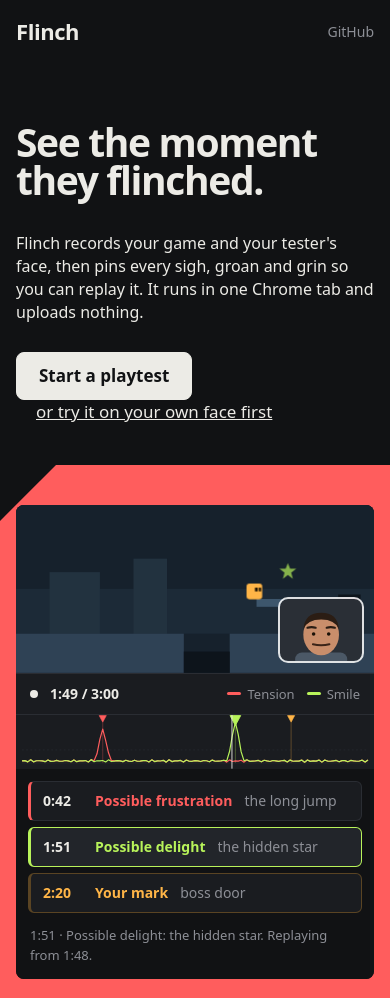
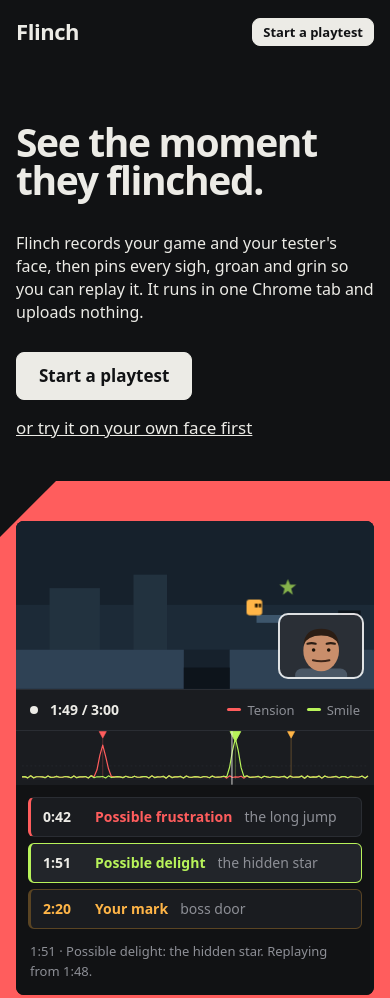
Before and after one commit to Harindulk/flinch, a website built with Vite: page index.html in a window 390 px wide. Shown: the top 998 px of the page. Built offline with nearby package versions, Linux system fonts and the light colour scheme; files whose address does not match are found by name.

Commit message:
Headline flinches with the demo, sticky nav with an action, tighter share text
The word 'flinched' jolts each time the demo's tester frowns (off for
reduced motion). The nav stays at the top with a Start a playtest button.
Shorter og:description, typographic apostrophes in meta tags (one scraper
cut the description at the ASCII one), and a call to action on the share
image.

```diff
--- a/src/landing.css
+++ b/src/landing.css
@@ -11,7 +11,12 @@
 .landing section { margin-top: var(--gap); }
 
 /* Navigation */
-.l-nav { display: flex; align-items: center; gap: 28px; height: 76px; font-size: 14px; }
+.l-nav { display: flex; align-items: center; gap: 28px; height: 76px; font-size: 14px; position: sticky; top: 0; z-index: 10; background: var(--bg); }
+.landing > .l-nav { max-width: none; padding-left: max(var(--margin), calc((100% - 1360px) / 2 + var(--margin))); padding-right: max(var(--margin), calc((100% - 1360px) / 2 + var(--margin))); }
+.l-nav-cta { height: 34px; padding: 0 14px; font-size: 14px; }
+.l-flinch { display: inline-block; }
+.l-flinch.jolt { animation: jolt 420ms cubic-bezier(0.3, 0.7, 0.2, 1); }
+@keyframes jolt { 0% { transform: none; } 18% { transform: translate(-0.06em, 0.03em) rotate(-2.5deg); } 36% { transform: translate(0.05em, -0.02em) rotate(1.8deg); } 58% { transform: translate(-0.02em, 0) rotate(-0.8deg); } 100% { transform: none; } }
 .l-nav a { text-decoration: none; color: var(--soft); transition: color 120ms ease; }
 .l-nav a:hover, .l-nav a:focus-visible { color: var(--ink); }
 .l-word { font-weight: 750; font-size: 22px; letter-spacing: -0.02em; color: var(--ink) !important; }
@@ -220,10 +225,11 @@
 /* Phone and tablet: each section re-composed, not squeezed */
 @media (max-width: 900px) {
   .l-nav { gap: 18px; height: 64px; }
-  .l-nav a:not(.l-word):not([href^="http"]) { display: none; }
+  .l-nav a:not(.l-word) { display: none; }
   .l-hero { min-height: 0; overflow: visible; }
   .l-hero h1 { font-size: 10vw; }
   .l-lede { font-size: 16px !important; }
+  .l-try-link { display: block; margin: 16px 0 0; }
   .l-stage { position: relative; left: 0; top: 0; margin-top: 40px; height: 620px; clip-path: polygon(0 56px, 56px 0, 100% 0, 100% 100%, 0 100%); }
   .l-stage-inner { left: 16px; right: 16px; top: 40px; }
   .d-review { width: 100%; }
--- a/src/landing/demo.ts
+++ b/src/landing/demo.ts
@@ -110,7 +110,7 @@ function timelineView() {
 const reduced = () => matchMedia("(prefers-reduced-motion: reduce)").matches;
 
 /** The hero fragment. Returns its root; the first pin is selected and paused on its moment. */
-export function reviewDemo(): HTMLElement {
+export function reviewDemo(onMoment: (kind: MomentKind) => void = () => {}): HTMLElement {
   const game = gameScene();
   const face = faceView();
   const line = timelineView();
@@ -154,7 +154,10 @@ export function reviewDemo(): HTMLElement {
     clockTimer = window.setInterval(tick, 50);
     tick();
     const moment = 3 / 4; // the pinned second, as a share of the 4 s replay
-    faceTimer = window.setTimeout(() => face.set(p.kind === "frustration" ? "frown" : p.kind === "delight" ? "smile" : "rest"), reduced() ? 0 : dur * moment);
+    faceTimer = window.setTimeout(() => {
+      face.set(p.kind === "frustration" ? "frown" : p.kind === "delight" ? "smile" : "rest");
+      onMoment(p.kind);
+    }, reduced() ? 0 : dur * moment);
     const kf =
       p.scene === "fall"
         ? [{ transform: "translate(150px,230px)" }, { transform: "translate(285px,230px)", offset: 0.45 }, { transform: "translate(325px,190px)", offset: 0.62 }, { transform: "translate(345px,250px)", offset: 0.75 }, { transform: "translate(350px,330px)" }]
--- a/src/screens/home.ts
+++ b/src/screens/home.ts
@@ -85,6 +85,7 @@ export function homeScreen(): Screen {
           h("a", { href: "#takeaway", onclick: jump("takeaway") }, "What you get"),
           h("a", { href: "#privacy", onclick: jump("privacy") }, "Privacy"),
           h("a", { href: REPO, rel: "noopener" }, "GitHub"),
+          ok ? h("button", { class: "primary small l-nav-cta", type: "button", onclick: start }, "Start a playtest") : null,
         ),
         h("main", {},
           hero(action),
@@ -114,15 +115,23 @@ const jump = (id: string) => (e: Event) => {
 };
 
 function hero(action: HTMLElement) {
+  // The headline flinches with the demo: each time the drawn tester frowns, the word jolts once.
+  const word = h("span", { class: "l-flinch" }, "flinched");
+  const jolt = (kind: string) => {
+    if (kind !== "frustration" || matchMedia("(prefers-reduced-motion: reduce)").matches) return;
+    word.classList.remove("jolt");
+    void word.offsetWidth; // restart the animation
+    word.classList.add("jolt");
+  };
   return h("header", { class: "l-hero" },
     h("div", { class: "l-wrap l-hero-copy" },
-      h("h1", {}, "See the moment they flinched."),
+      h("h1", {}, "See the moment they ", word, "."),
       h("p", { class: "l-lede" }, "Flinch records your game and your tester's face, then pins every sigh, groan and grin so you can replay it. It runs in one Chrome tab and uploads nothing."),
       action,
       h("a", { class: "l-try-link", href: "#try", onclick: jump("try") }, "or try it on your own face first"),
     ),
     h("div", { class: "l-stage shutter" },
-      h("div", { class: "l-stage-inner" }, reviewDemo()),
+      h("div", { class: "l-stage-inner" }, reviewDemo(jolt)),
     ),
   );
 }
```
Also changed, not shown: index.html (+5 -5 lines), public/og-image.png.
